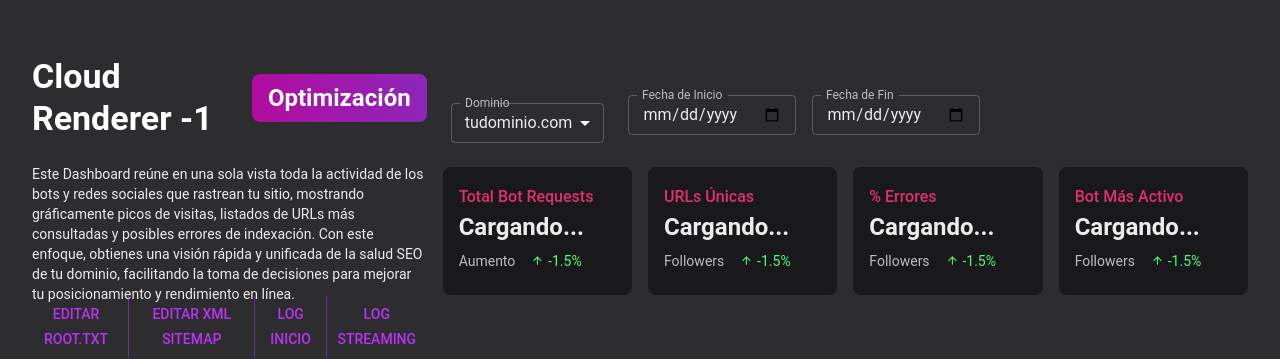
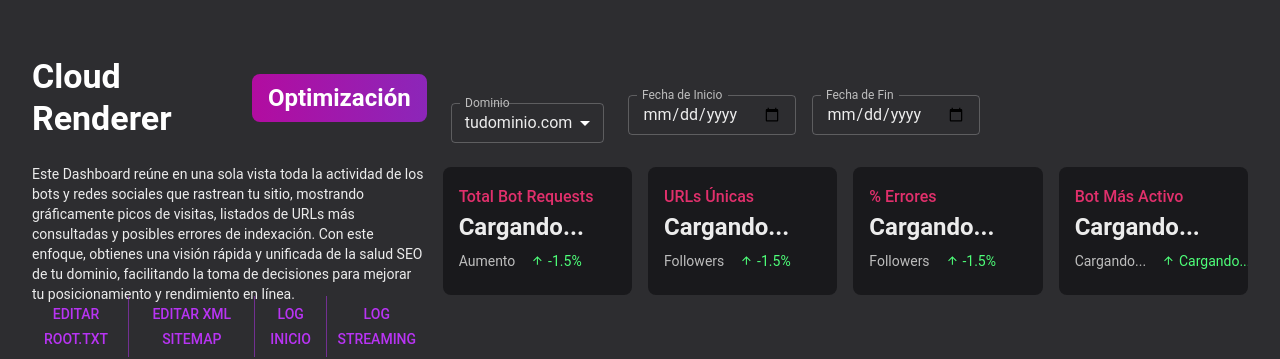
Before and after one commit to LuisAncelVasquezVillavicencio/server-puppeteer, a Next.js app in the folder puppeteer-server/: page /dashboard in a window 1280 px wide. Shown: the top 359 px of the page. Built offline with nearby package versions, Linux system fonts and the light colour scheme; no server answers.

Commit message:
Refactorizar el componente Dashboard para utilizar la estructura de datos del bot actualizada y mejorar el script de actualización del servidor para un mejor proceso de implementación

```diff
--- a/puppeteer-server/components/Dashboard.jsx
+++ b/puppeteer-server/components/Dashboard.jsx
@@ -64,7 +64,7 @@ export default function Dashboard() {
   const fetchUniqueURLs = async () => {
     try {
       const result = await getUniqueURLs(startDate, endDate);
-      setUniqueURLs(result);
+      setUniqueURLs(result.current);
     } catch (error) {
       console.error('Error al obtener URLs únicas:', error);
     }
@@ -73,7 +73,7 @@ export default function Dashboard() {
   const fetchPercentageErrors = async () => {
     try {
       const result = await getPercentageErrors(startDate, endDate);
-      setPercentageErrors(result);
+      setPercentageErrors(result.current);
     } catch (error) {
       console.error('Error al obtener porcentaje de errores:', error);
     }
@@ -212,7 +212,7 @@ export default function Dashboard() {
           <Grid item xs={12} sm={4}>
             <Box sx={{ textAlign: 'left', my: 3, display: 'flex', justifyContent: 'left', alignItems: 'center', gap: 2 }}>
                     <Typography variant="h4" sx={{ fontWeight: 'bold', color: '#FFF' }}>
-                      Cloud Renderer -1
+                      Cloud Renderer
                     </Typography>
                     <Typography variant="h5" sx={{ fontWeight: 'bold', color: '#FFF' }}>
                     <Box sx={{ overflow: 'hidden', display: 'flex', alignItems: 'center', background: 'linear-gradient(90deg, #b20ca0, #8c26b9)', borderRadius: 2, px: 2, py: 1 }}>
@@ -410,11 +410,11 @@ export default function Dashboard() {
                             Bot Más Activo
                             </Typography>
                             <Typography variant="h5" sx={{ fontWeight: 600 }}>
-                            {mostActiveBot !== null ? mostActiveBot.botName : 'Cargando...'}
+                            {mostActiveBot !== null ? mostActiveBot.total_requests : 'Cargando...'}
                             </Typography>
                             <Box display="flex" mt={1}>
                               <Typography variant="body2" color="text.secondary">
-                                Followers
+                                {mostActiveBot !== null ? mostActiveBot.bot_type : 'Cargando...'}
                               </Typography>
                               <Box
                                 display="flex"
@@ -423,7 +423,7 @@ export default function Dashboard() {
                               >
                                   <ArrowUpwardIcon sx={{ fontSize: '0.8rem' }} />
                                 <Typography variant="body2" ml={0.5}>
-                                  -1.5%
+                                  {mostActiveBot !== null ? mostActiveBot.ip  : 'Cargando...'}
                                 </Typography>
                               </Box>
                             </Box>
```
Also changed, not shown: puppeteer-server/queries/botIndicatorsQueries.js (+21 -13 lines), 1 other file (tests, documents, lock files or other folders).
